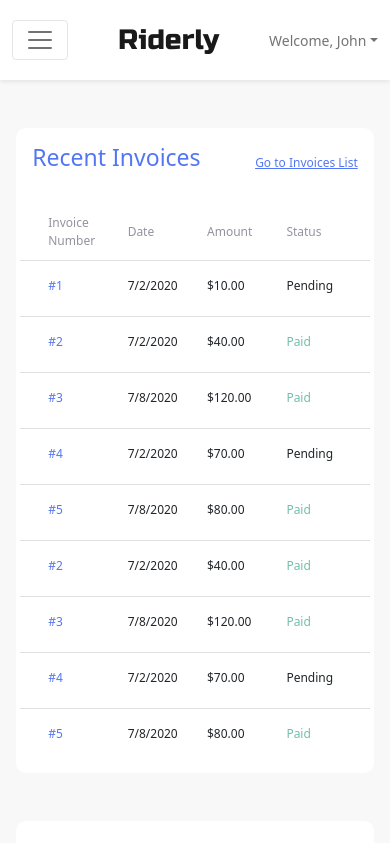
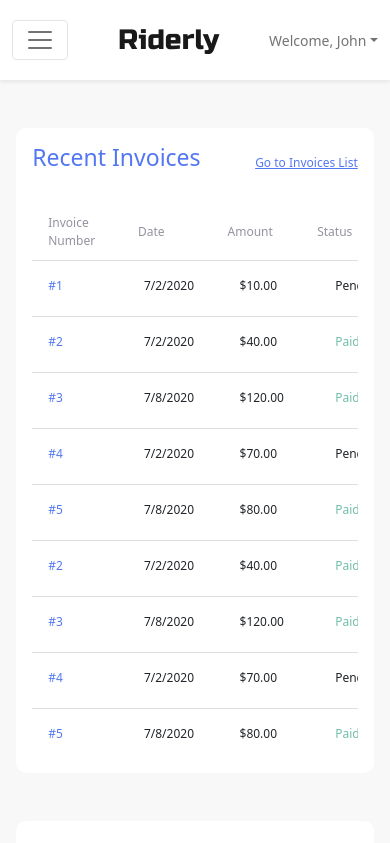
Before and after one commit to SofiaRey/CreateThriveRiderly, a React (Create React App) app: page / in a window 390 px wide. Shown: the top 843 px of the page. Built offline with nearby package versions, Linux system fonts and the light colour scheme.

Commit message:
Mobile done

```diff
--- a/src/App.css
+++ b/src/App.css
@@ -149,4 +149,15 @@ li {
   .footerItem {
     margin-bottom: 0;
   }
+
+  .listTitle {
+    width: 120% !important;
+  }
+  .tableRows {
+    width: 120% !important;
+  }
+
+  .list {
+    overflow-x: scroll;
+  }
 }
--- a/src/App.js
+++ b/src/App.js
@@ -82,7 +82,9 @@ function App() {
               <div className="col-3 col-md-2 align-self-center">Amount</div>
               <div className="col-3 col-md-2 align-self-center">Status</div>
             </Card.Header>
-            <ListGroup variant="flush">{list}</ListGroup>
+            <ListGroup className="tableRows" variant="flush">
+              {list}
+            </ListGroup>
           </Card>
         </div>
       </Row>
```
Also changed, not shown: 1 other file (tests, documents, lock files or other folders).
